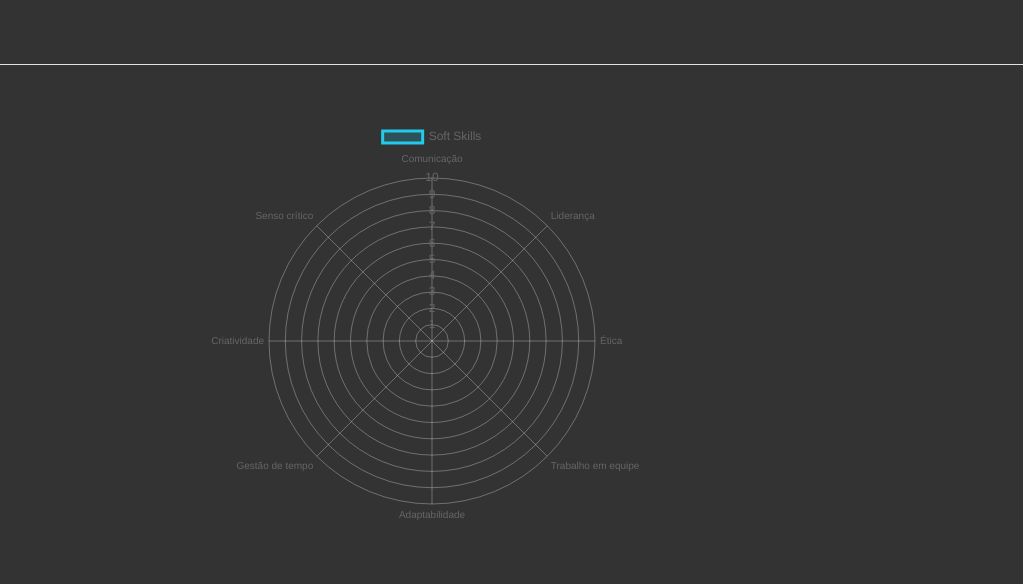
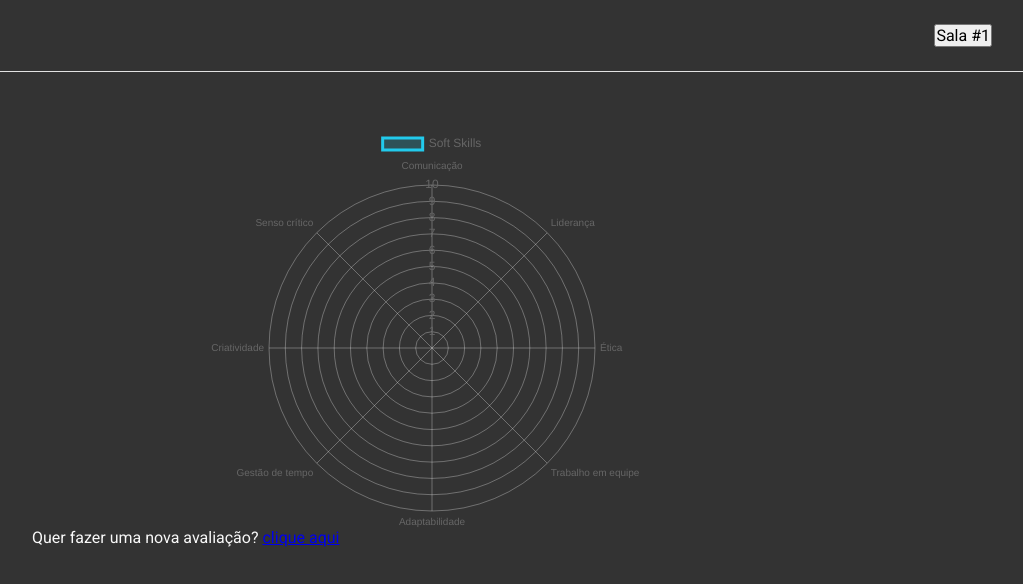
Before and after one commit to diogenesistemas/sk360, a React (Create React App) app: page /skills/1 in a window 1280 px wide. Shown: the top 584 px of the page, without its empty margins (208-1231 px from the left). Built offline with nearby package versions, Linux system fonts and the light colour scheme; no server answers; the database is empty.

Commit message:
Adicionando Botãod e Copiar Código da Sala

```diff
--- /dev/null
+++ b/src/components/SkillCode.tsx
@@ -0,0 +1,17 @@
+import '../styles/skill-code.scss';
+
+type RoomCodeProps = {
+  code: string;
+}
+
+export function SkillCode(props: RoomCodeProps) {
+  function copyRoomCodeToClipboard() {
+    navigator.clipboard.writeText(props.code)
+  }
+
+  return (
+    <button className="skill-code" onClick={copyRoomCodeToClipboard}>
+      <span>Sala #{props.code}</span>
+    </button>
+  )
+}
--- a/src/pages/Skill.tsx
+++ b/src/pages/Skill.tsx
@@ -1,8 +1,9 @@
  import { useEffect } from 'react';
 import { FormEvent, useState } from 'react';
-import { useParams } from 'react-router-dom'
+import { Link, useParams } from 'react-router-dom'
 
 import { RadarChart } from '../components/RadarChart';
+import { SkillCode } from '../components/SkillCode';
 import { useAuth } from '../hooks/useAuth';
 import { database } from '../services/firebase';
 
@@ -21,7 +22,7 @@ export function Skill(){
   const params = useParams<SkillParams>();
   const [newQuestion, setNewQuestion] = useState('');
   const [skills, setSkills] = useState<String[]>([])
-  const [title, setTitle] = useState('');
+
 
   const skillId = params.id;
 
@@ -74,7 +75,7 @@ export function Skill(){
             </>
             ) }
           </div>
-          {/* <RoomCode code={roomId} /> */}
+          <SkillCode code={skillId} />
         </div>
       </header>
 
@@ -84,6 +85,9 @@ export function Skill(){
         </div>
 
         <RadarChart data={skills}/>
+        <p>
+            Quer fazer uma nova avaliação? <Link to="/">clique aqui</Link>
+          </p>
       </main>
     </div>
 
```
Also changed, not shown: src/styles/skill-code.scss (added).
